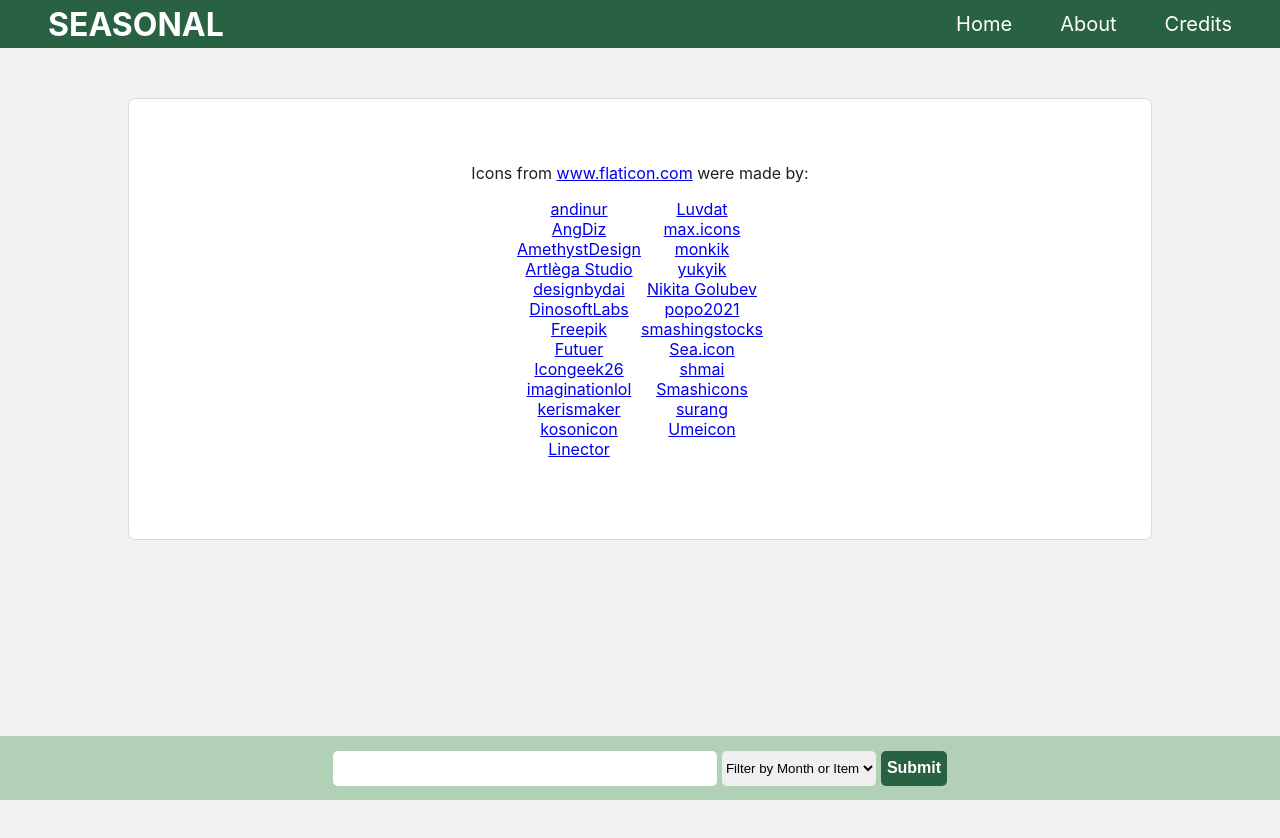
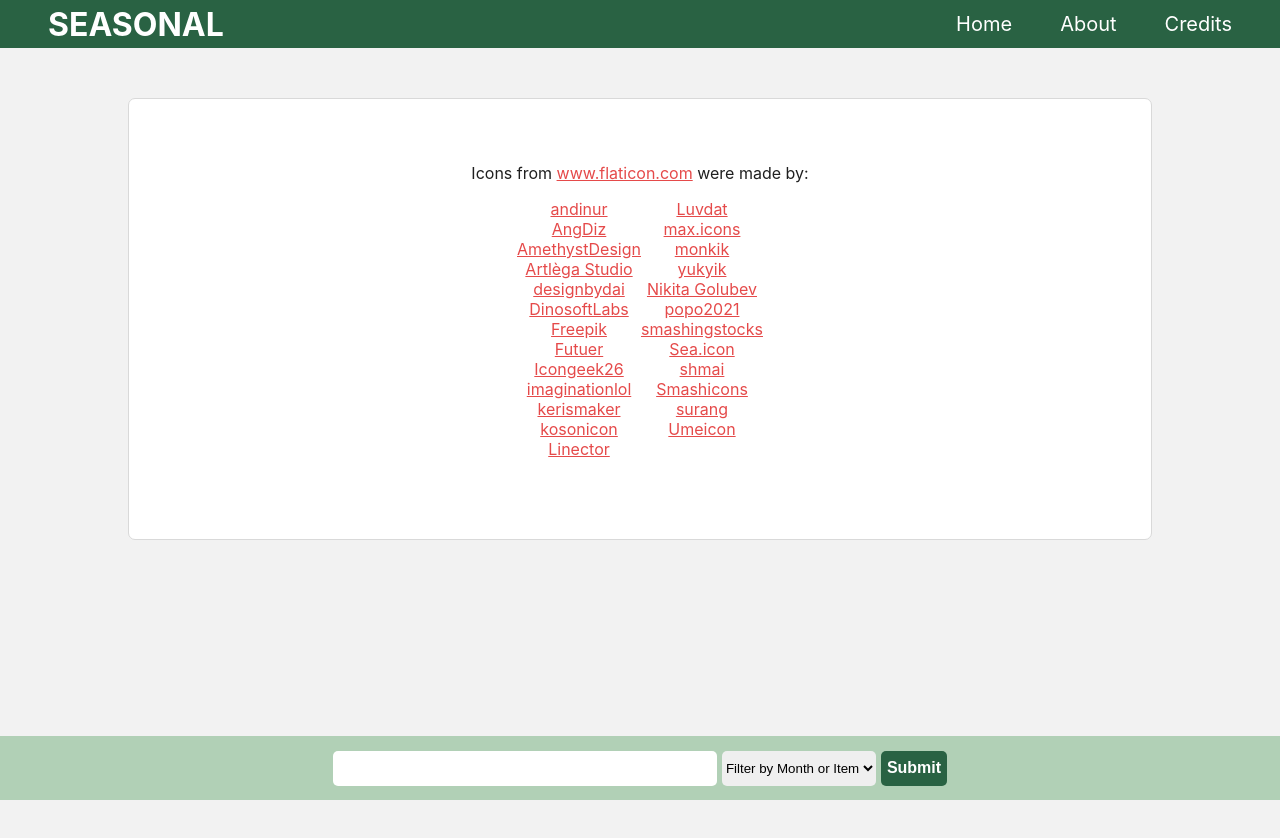
Before and after one commit to SchoolOfCode/final-project_front-end-12, a Next.js app in the folder seasonal/: page /credits in a window 1280 px wide. Shown: the top 838 px of the page. Built offline with nearby package versions, Linux system fonts and the light colour scheme.

Commit message:
changed link colors to be consistent in about and credits
Co-authored-by: Fiona Kitchen <100845392+fkit00@users.noreply.github.com>

```diff
--- a/seasonal/styles/About.module.css
+++ b/seasonal/styles/About.module.css
@@ -50,10 +50,10 @@
 
 }
 
-.linkSection a:link {
+.textcontainer a:link {
   color: var(--accent-three);
 }
 
-.linkSection a:visited {
+.textcontainer a:visited {
   color: var(--accent-one);
 }
--- a/seasonal/styles/Credits.module.css
+++ b/seasonal/styles/Credits.module.css
@@ -55,11 +55,11 @@
 
   }
 
-  .linkSection a:link {
+  .textcontainer a:link {
     color: var(--accent-three);
   }
 
-  .linkSection a:visited {
+  .textcontainer a:visited {
     color: var(--accent-one);
   }
 
```
